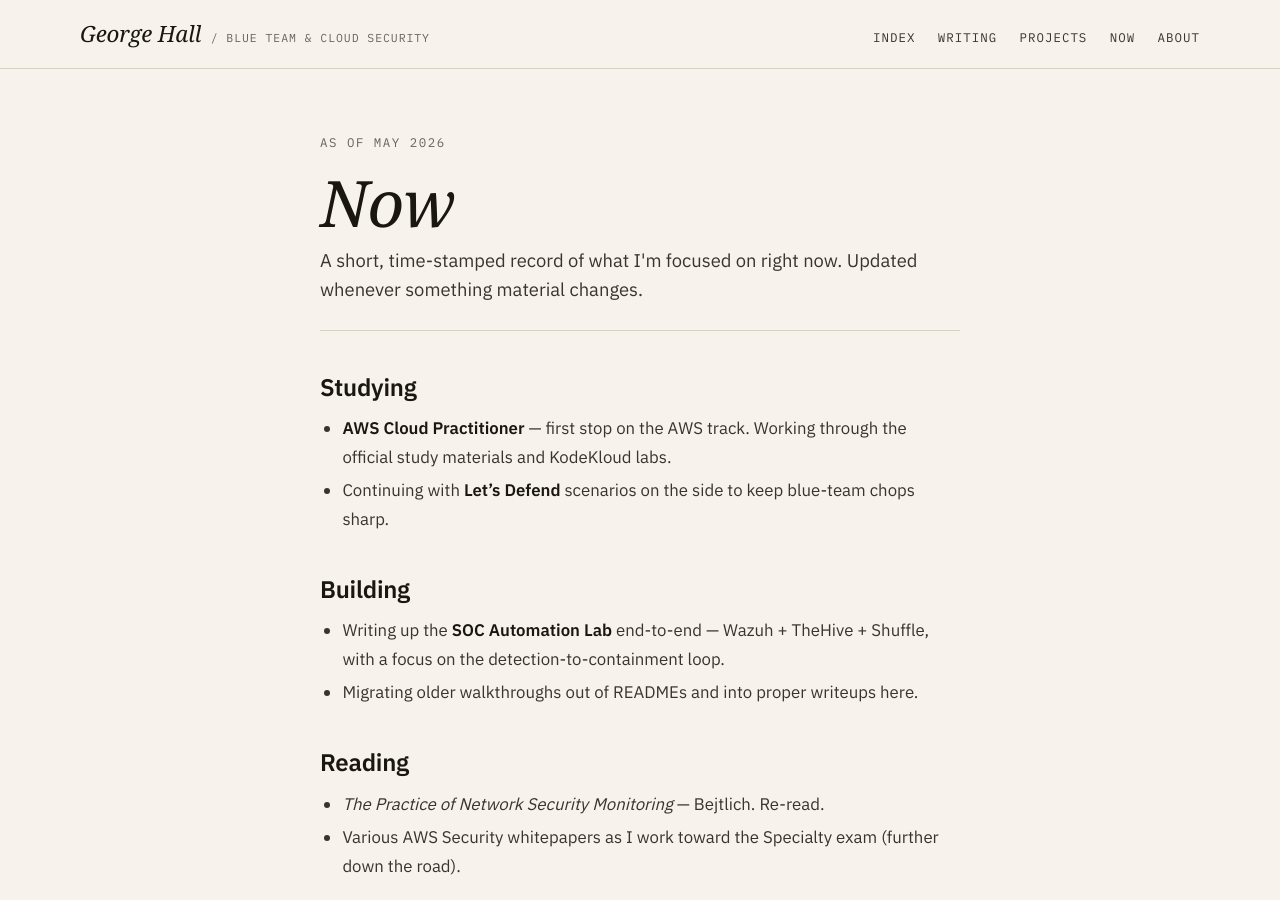
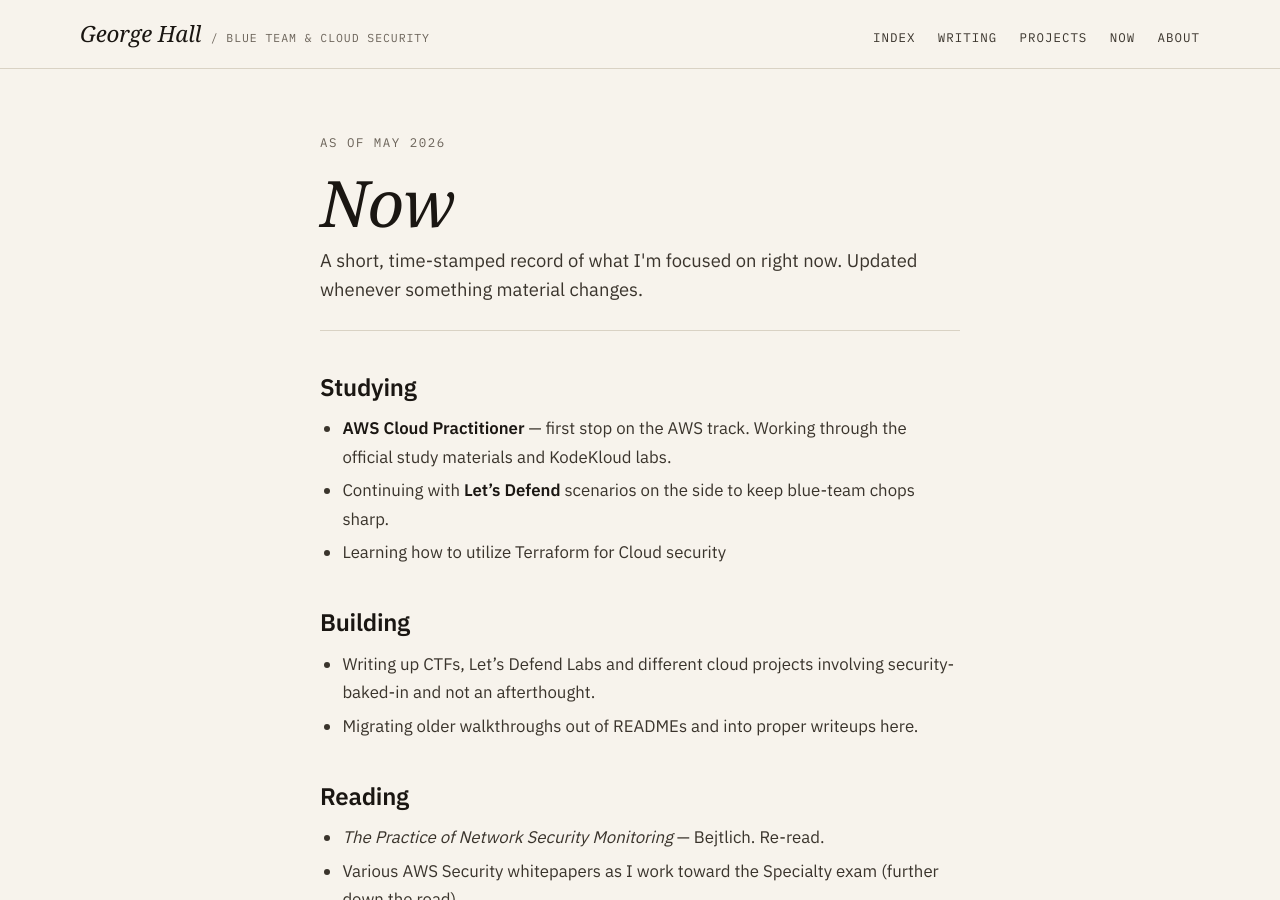
Before and after one commit to georgethecyberguy/georgethecyberguy.github.io, a Jekyll site: the page built from now.md, in a window 1280 px wide and 900 px high. Built offline with Jekyll 4.4.1, drawn with Linux system fonts in a browser that asks for light colours; some web fonts are replaced.

Commit message:
Update now.md

```diff
--- a/now.md
+++ b/now.md
@@ -10,10 +10,11 @@ subtitle: A short, time-stamped record of what I'm focused on right now. Updated
 
 - **AWS Cloud Practitioner** — first stop on the AWS track. Working through the official study materials and KodeKloud labs.
 - Continuing with **Let's Defend** scenarios on the side to keep blue-team chops sharp.
+- Learning how to utilize Terraform for Cloud security
 
 ## Building
 
-- Writing up the **SOC Automation Lab** end-to-end — Wazuh + TheHive + Shuffle, with a focus on the detection-to-containment loop.
+- Writing up CTFs, Let's Defend Labs and different cloud projects involving security-baked-in and not an afterthought.
 - Migrating older walkthroughs out of READMEs and into proper writeups here.
 
 ## Reading
```
